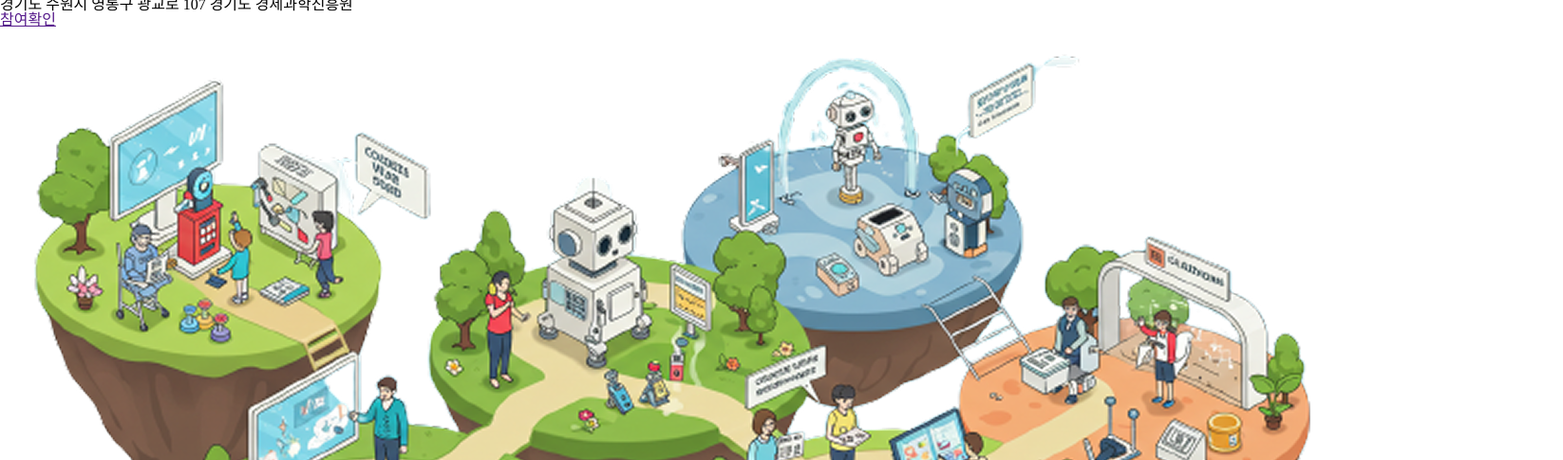
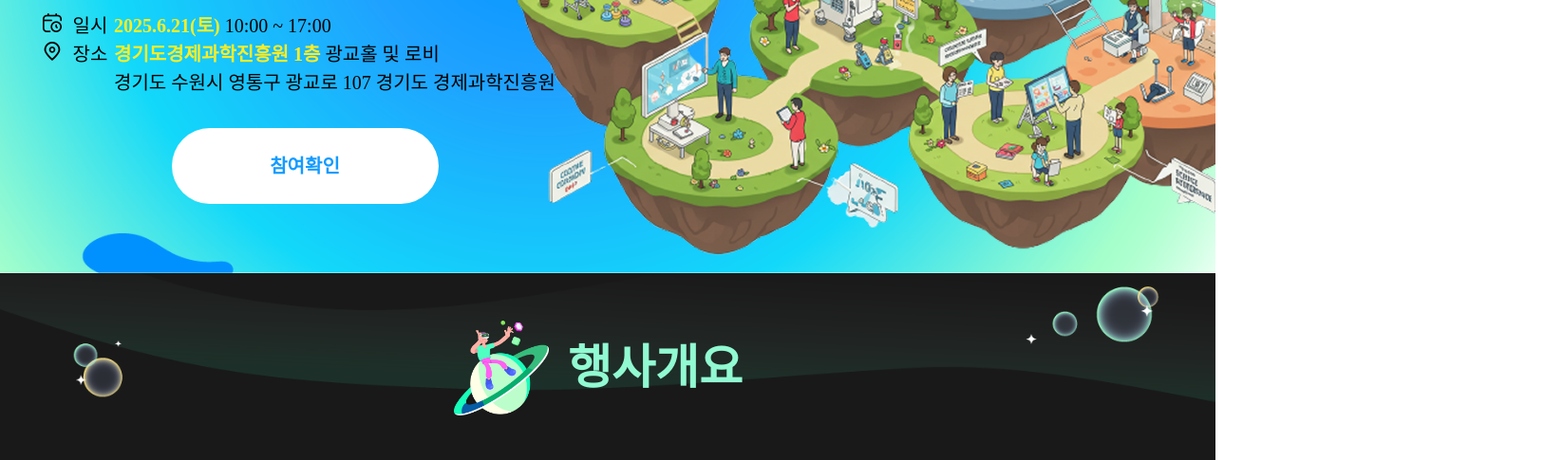
Before and after one commit to K-CHI-94/sw2025, a plain HTML site: page index.html in a window 1280 px wide. Shown: the part 412-897 px from the top of the page at 95% size, 1646 px wide, since content can reach past the window. Drawn offline with nearby package versions, Linux system fonts and the light colour scheme; files that its build step writes are made by us from their sources; the site is published under a folder, as on GitHub Pages, so addresses that start at the root find nothing; a web font is replaced by a local one.

Commit message:
main css link ins

```diff
--- a/index.html
+++ b/index.html
@@ -5,7 +5,7 @@
         <meta charset="UTF-8" />
         <meta name="viewport" content="width=device-width, initial-scale=1.0" />
         <link rel="stylesheet" href="https://cdn.jsdelivr.net/npm/reset-css@5.0.2/reset.min.css" />
-        <link rel="stylesheet" href="/sw2025/ver2/style.css" />
+        <link rel="stylesheet" href="./style.css" />
         <link rel="stylesheet" as="style" crossorigin href="https://cdn.jsdelivr.net/gh/orioncactus/pretendard@v1.3.9/dist/web/variable/pretendardvariable.min.css" />
         <link href="https://cdn.jsdelivr.net/npm/@flaticon/flaticon-uicons@3.3.1/css/all/all.min.css" rel="stylesheet" />
         <title>경기SW미래채움AI페스티벌</title>
```
Also changed, not shown: program.html (+1 -1 lines).
